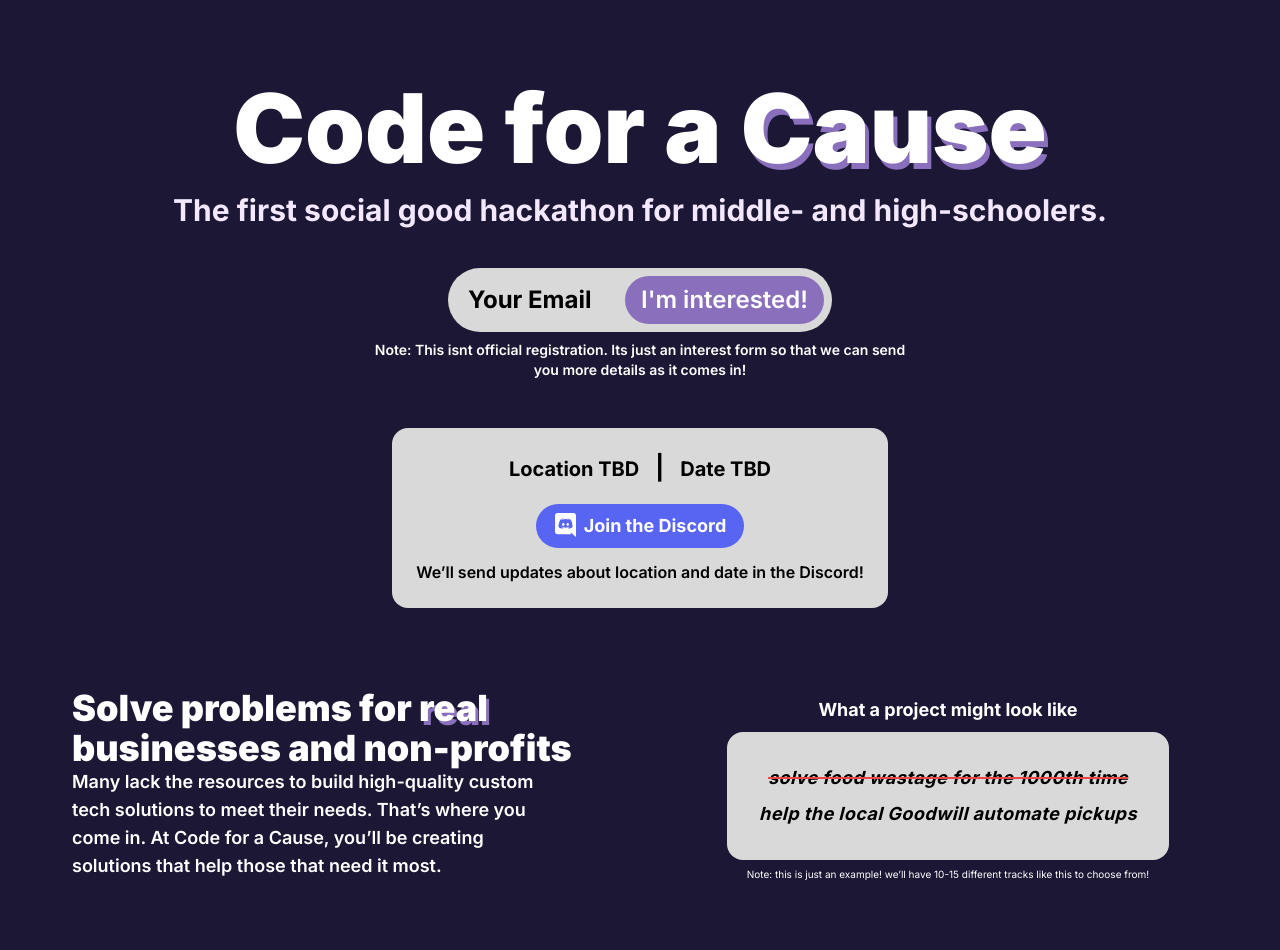
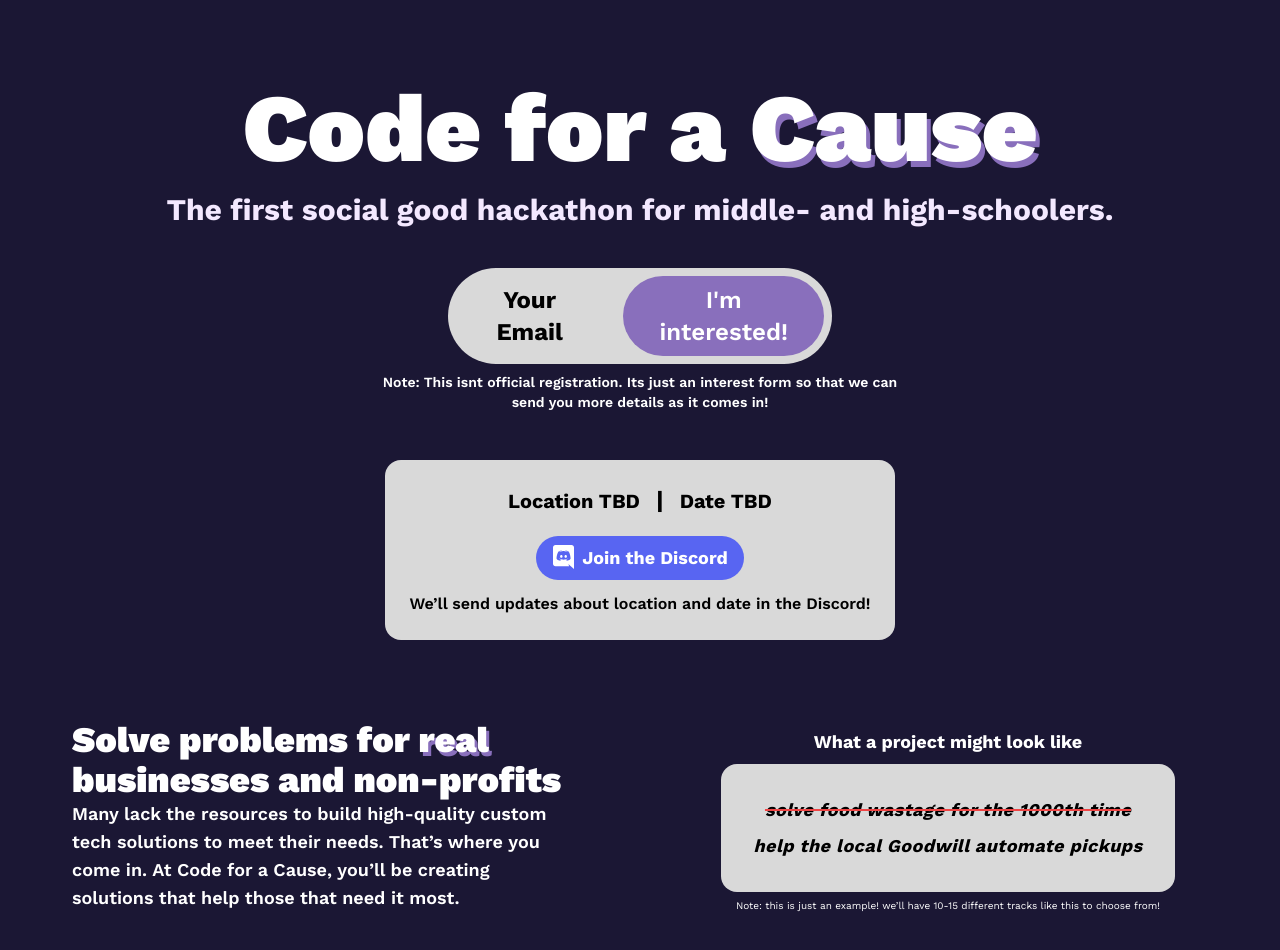
Before and after one commit to bub655/code-for-cause, a Next.js app: page / in a window 1280 px wide. Shown: the top 950 px of the page. Built offline with nearby package versions, Linux system fonts and the light colour scheme.

Commit message:
Change Font from Inter --> Work Sans

```diff
--- a/src/app/layout.tsx
+++ b/src/app/layout.tsx
@@ -1,22 +1,22 @@
-import './globals.css'
-import type { Metadata } from 'next'
-import { Inter } from 'next/font/google'
+import "./globals.css";
+import type { Metadata } from "next";
+import { Work_Sans } from "next/font/google";
 
-const inter = Inter({ subsets: ['latin'] })
+const workSans = Work_Sans({ subsets: ["latin"] });
 
 export const metadata: Metadata = {
-  title: 'Code for a Cause',
-  description: 'Helping local businesses through a hackathon',
-}
+	title: "Code for a Cause",
+	description: "Helping local businesses through a hackathon",
+};
 
 export default function RootLayout({
-  children,
+	children,
 }: {
-  children: React.ReactNode
+	children: React.ReactNode;
 }) {
-  return (
-    <html lang="en">
-      <body className={inter.className}>{children}</body>
-    </html>
-  )
+	return (
+		<html lang="en">
+			<body className={workSans.className}>{children}</body>
+		</html>
+	);
 }
```
